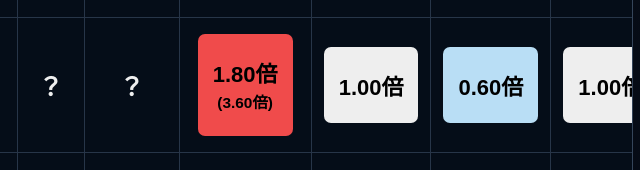
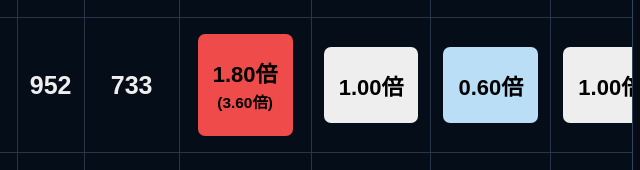
Before and after one commit to shuyaku-nn/DQSG_database, a plain HTML site: page index.html in a window 1280 px wide. Shown: the part 1719-1889 px from the top of the page, 621-1261 px from the left. Drawn offline with Linux system fonts and the light colour scheme; a script that the page names is missing.

Commit message:
Add files via upload

```diff
--- a/index.html
+++ b/index.html
@@ -683,8 +683,8 @@
 
                     <td> <span class="type-badge">？？？系</span> </td>
 
-                    <td> <span class="status-number">？</span> </td>
-                    <td> <span class="status-number">？</span> </td>
+                    <td> <span class="status-number">952</span> </td>
+                    <td> <span class="status-number">733</span> </td>
 
                     <!-- ★ 属性耐性 ★ -->
                     <td class="resistance">
```
